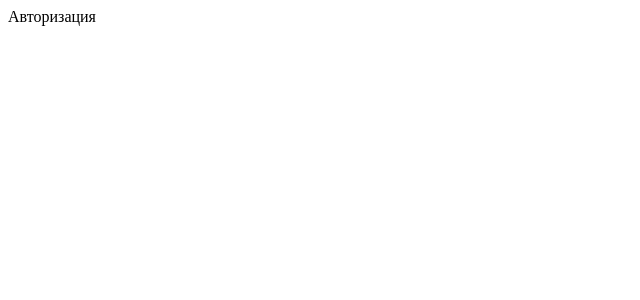
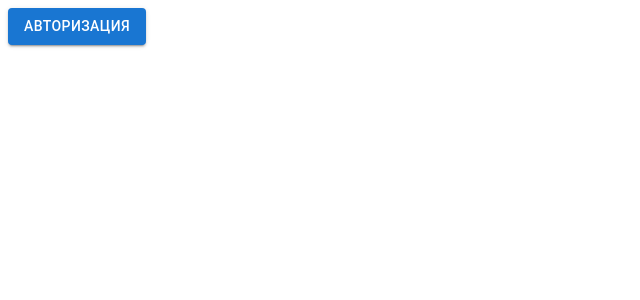
Before and after one commit to EzFroze/Flappy-bird, a React (Vite) app in the folder packages/client/: page / in a window 1280 px wide. Shown: the top 300 px of the page, without its empty margins (0-640 px from the left). Built offline with nearby package versions, Linux system fonts and the light colour scheme.

Commit message:
[BAP-41]: Добавил material ui

```diff
--- a/packages/client/package.json
+++ b/packages/client/package.json
@@ -11,6 +11,9 @@
     "test": "jest ./"
   },
   "dependencies": {
+    "@emotion/react": "^11.10.5",
+    "@emotion/styled": "^11.10.5",
+    "@mui/material": "^5.11.1",
     "dotenv": "^16.0.2",
     "eslint-config-prettier": "^8.5.0",
     "localforage": "^1.10.0",
--- a/packages/client/src/pages/sign-in/index.tsx
+++ b/packages/client/src/pages/sign-in/index.tsx
@@ -1,5 +1,10 @@
 import React from 'react'
+import Button from '@mui/material/Button'
 
 export const SignIn: React.FC = () => {
-  return <div>Авторизация</div>
+  return (
+    <div>
+      <Button variant="contained">Авторизация</Button>
+    </div>
+  )
 }
```
Also changed, not shown: 1 other file (tests, documents, lock files or other folders).
